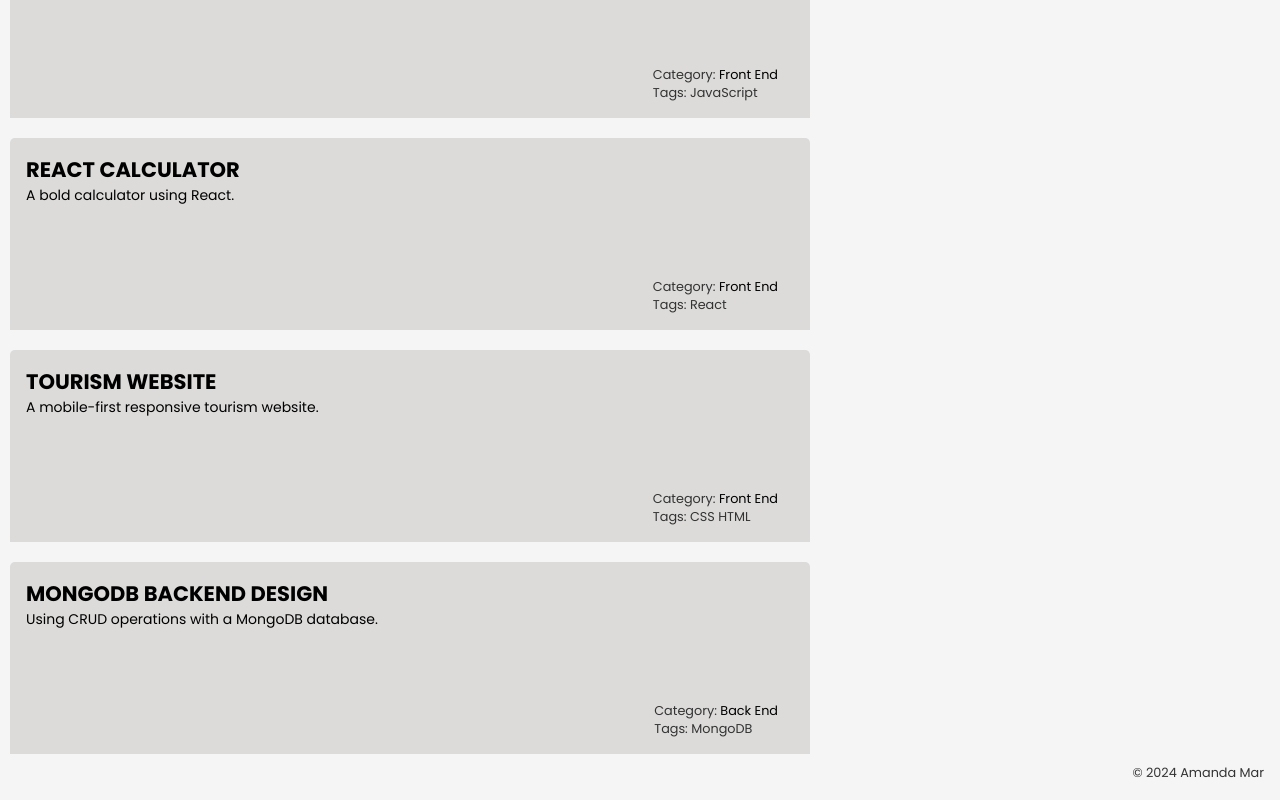
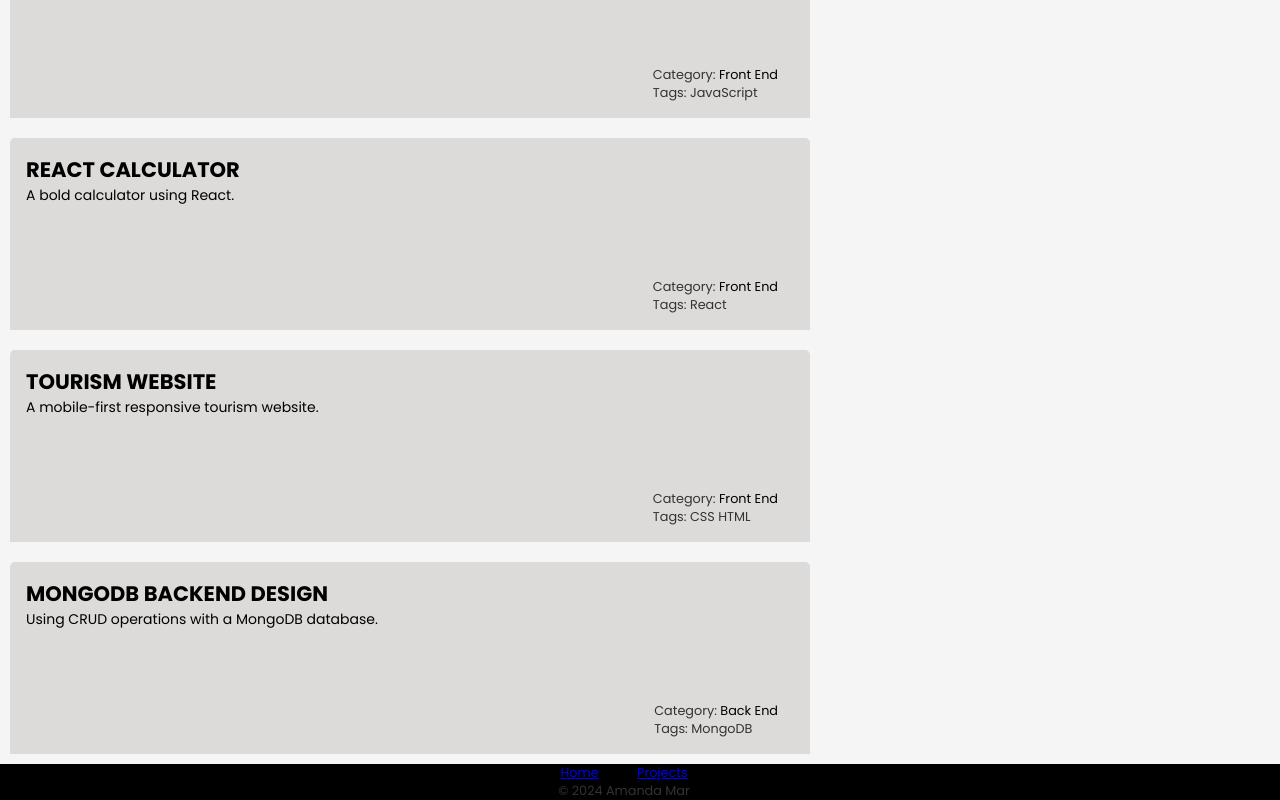
Before and after one commit to amanda-569/Portfolio, an Angular app in the folder portfolio/: page /projects in a window 1280 px wide. Shown: the part 961-1761 px from the top of the page. Built offline with nearby package versions, Linux system fonts and the light colour scheme.

Commit message:
footer styling

```diff
--- a/portfolio/src/app/app.component.html
+++ b/portfolio/src/app/app.component.html
@@ -1,5 +1,4 @@
 <header>
-  <!-- <h1>{{ title }}</h1> -->
   <nav>
     <ul>
       <li>
@@ -20,48 +19,28 @@
           >Projects</a
         >
       </li>
-      <!-- <li>
-        <a
-          routerLink="projects/categories/:slug"
-          routerLinkActive="active"
-          [routerLinkActiveOptions]="{ exact: true }"
-          ariaCurrentWhenActive="page"
-          >Categories</a
-        >
-      </li>
-      <li>
-        <a
-          routerLink="projects/tags/:slug"
-          routerLinkActive="active"
-          ariaCurrentWhenActive="page"
-          >Tags</a
-        >
-      </li> -->
     </ul>
   </nav>
 </header>
 <main>
-  <!-- <section id="side-nav">
-    <article *ngIf="categoryFilter || tagFilter">
-      <h2>Filter:</h2>
-      <div class="current-filter">
-        {{ categoryFilter?.name || tagFilter?.name }}
-        <i class="fa fa-trash-o" (click)="clearFilters()"  routerLink="/projects"></i>
-      </div>
-    </article>
-    <article id="categories">
-      <h3>Categories</h3>
-        <div *ngFor="let category of categories" [routerLink]="['/projects/categories', category.slug]" (click)="setCategoryFilter(category)">
-          {{ category.name }}
-        </div>
-    </article>
-    <article id="tags">
-      <h3>Tags</h3>
-        <div *ngFor="let tag of tags" [routerLink]="['/projects/tags', tag.slug]" (click)="setTagFilter(tag)">
-          {{ tag.name }}
-        </div>
-    </article>
-  </section> -->
   <router-outlet></router-outlet>
 </main>
-<footer>&copy; {{ date.getFullYear() }} {{ author }}</footer>
+<footer>
+  <div class="page-links">
+    <a
+    routerLink="/"
+    routerLinkActive="active"
+    [routerLinkActiveOptions]="{ exact: true }"
+    ariaCurrentWhenActive="page"
+    >Home</a
+  >
+    <a
+    routerLink="/projects"
+    routerLinkActive="active"
+    [routerLinkActiveOptions]="{ exact: true }"
+    ariaCurrentWhenActive="page"
+    >Projects</a
+  >
+  </div>
+  &copy; {{ date.getFullYear() }} {{ author }}
+</footer>
--- a/portfolio/src/app/app.component.scss
+++ b/portfolio/src/app/app.component.scss
@@ -35,4 +35,14 @@ footer {
   font-size: 0.8rem;
   padding-right: 1rem;
   align-self: flex-end;
+  width: 100%;
+  background: rgba(0, 0, 0, 1);
+  text-align: center;
+  z-index: 2;
 }
+.page-links{
+  display: flex;
+  flex-direction: row;
+  gap: 3%;
+  justify-content: center;
+}
--- a/portfolio/src/app/components/home/home.component.html
+++ b/portfolio/src/app/components/home/home.component.html
@@ -25,7 +25,7 @@
         <section class="hidden-home">
             <h1>About Me</h1>
             <p>
-                Hello There! My name is Amanda and enjoy learning how things on the web work under the hood, and how to build them myself. I was introduced to software development at my previous job in the mechanical engineering/construction industry, and was pleasantly surprised at how a few lines of well built code can automate tasks that would previously take me hours. From there, I enrolled in the Harvard CS50’s Introduction to Computer Science online course to test the my interest in the subject, ultimately
+                Hello There! My name is Amanda and I enjoy learning how things on the web work under the hood, and how to build them myself. I was introduced to software development at my previous job in the mechanical engineering/construction industry, and was pleasantly surprised at how a few lines of well built code can automate tasks that would have previously taken me hours. From there, I enrolled in the Harvard CS50’s Introduction to Computer Science online course to test the my interest in the subject, ultimately
                 leading to a career change from the mechanical engineering industry to the software development industry.
             </p>
             <p>
--- a/portfolio/src/app/components/home/home.component.scss
+++ b/portfolio/src/app/components/home/home.component.scss
@@ -199,6 +199,14 @@
 #mountain {
   z-index: 2;
 }
+
+#moon {
+  position: absolute;
+  bottom: 0; /* Position the moon at the bottom */
+  right: 0; /* Position the moon at the right */
+  width: 100%; /* Adjust moon size for smaller screens */
+  height: auto; /* Maintain aspect ratio */
+}
 @keyframes animate {
     0% {
         color: transparent; /* Initially transparent */
@@ -383,18 +391,18 @@
 
   @media screen and (max-width: 768px) {
     #text {
-        font-size: 6em; /* Adjust font size for smaller screens */
+        font-size: 6em;
     }
-  //   #moon {
-  //     width: 300px; /* Adjust moon size for smaller screens */
-  //     right: 50px; /* Move moon closer to the center on smaller screens */
-  // }
+    .constellation2 {
+      max-height: 180vh;
+    }
 }
 
-#moon {
-  position: absolute;
-  bottom: 0; /* Position the moon at the bottom */
-  right: 0; /* Position the moon at the right */
-  width: 100%; /* Adjust moon size for smaller screens */
-  height: auto; /* Maintain aspect ratio */
+@media screen and (min-width: 320px) and (max-width: 767px) {
+  .constellation2 {
+    max-height: 200vh;
+  }
+  .technology-container {
+    width: 100%;
+  }
 }
```
